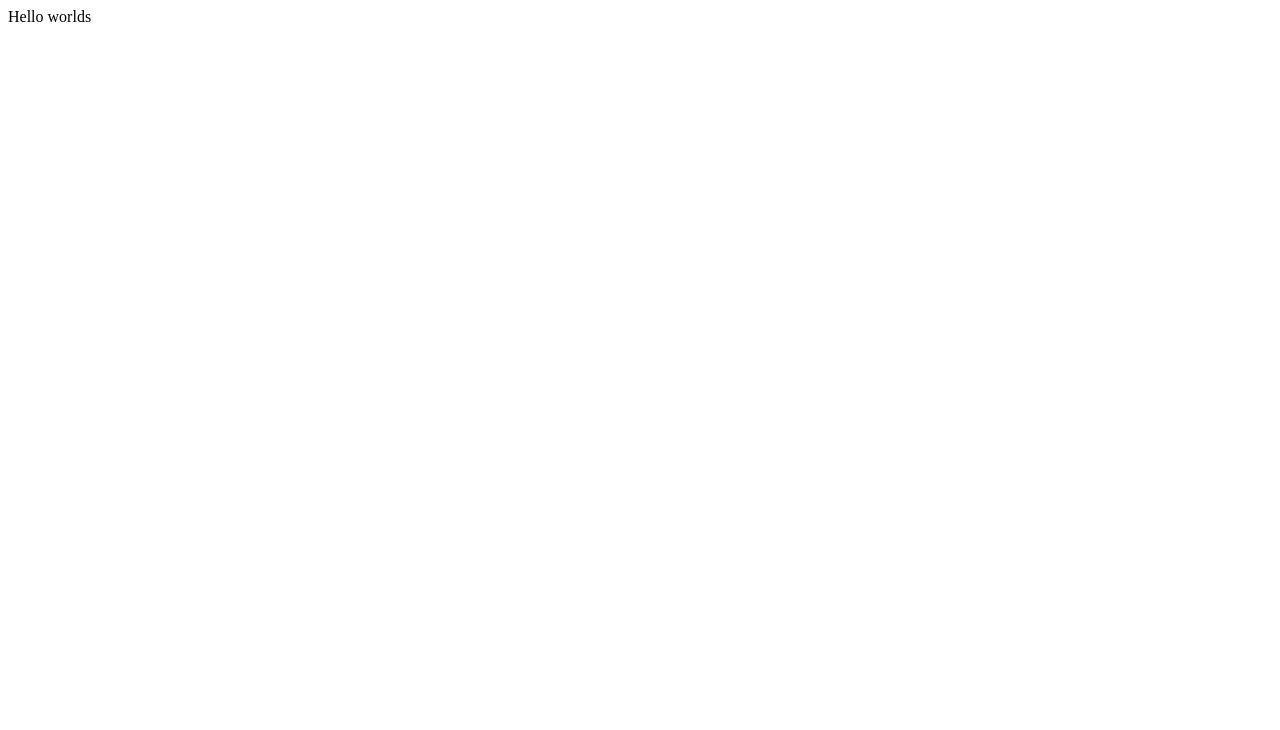
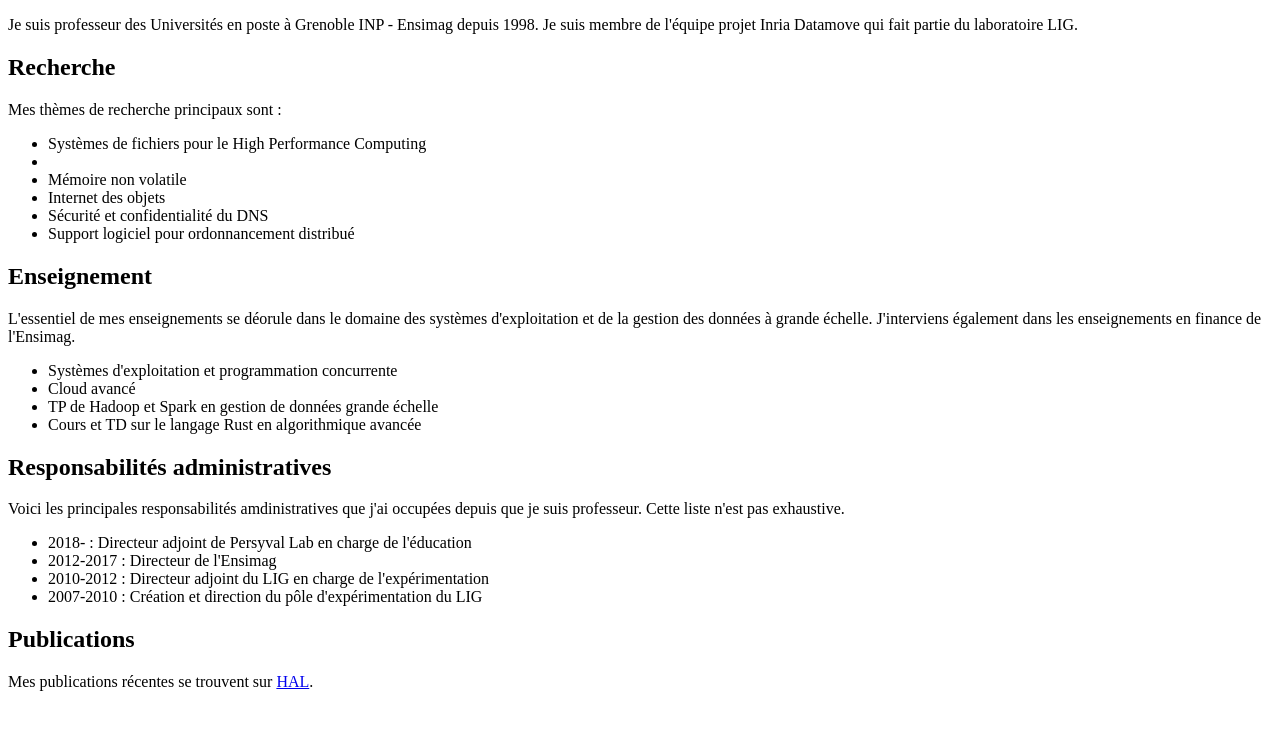
Before and after one commit to yvesdenneulin/yvesdenneulin.github.io, a plain HTML site: page index.html in a window 1280 px wide. Drawn offline with Linux system fonts and the light colour scheme.

Commit message:
Update index.html
Première version

```diff
--- a/index.html
+++ b/index.html
@@ -1 +1,56 @@
-Hello worlds
+<!DOCTYPE HTML PUBLIC "-//W3C//DTD HTML 4.01//EN" "http://www.w3.org/TR/html4/strict.dtd">
+<html dir="ltr" lang="fr">
+	<head>
+		<title>Yves Denneulin</title>
+		<meta http-equiv="Content-Type" content="text/html">
+		<link rel="stylesheet" href="/share/styles/id2005.css" type="text/css" media="screen">
+<meta name= "author" content= "Denneulin Yves">
+<meta name= "robots" content= "index,follow ">
+
+	</head>
+<body>
+<p>
+  Je suis professeur des Universités en poste à Grenoble INP - Ensimag
+  depuis 1998. Je suis membre de l'équipe projet Inria Datamove qui
+  fait partie du laboratoire LIG.
+</p>
+
+
+  <h2>Recherche</H2>
+  Mes thèmes de recherche principaux sont :
+  <ul>
+    <li>Systèmes de fichiers pour le High Performance Computing</li>
+    <li><Optimisation des entrées/sorties dans les architectures parallèles/li>
+    <li>Mémoire non volatile</li>
+    <li>Internet des objets</li>
+    <li>Sécurité et confidentialité du DNS</lI>
+    <li>Support logiciel pour ordonnancement distribué</li>
+  </ul>
+
+  <h2>Enseignement</H2>
+<p>L'essentiel de mes enseignements se déorule dans le domaine des
+  systèmes d'exploitation et de la gestion des données à grande
+  échelle. J'interviens également dans les enseignements en finance de l'Ensimag.
+  </p>
+  <ul>
+    <li>Systèmes d'exploitation et programmation concurrente</li>
+    <li>Cloud avancé </li>
+    <li>TP de Hadoop et Spark en gestion de données grande échelle </li>
+    <li>Cours et TD sur le langage Rust en algorithmique avancée </li>
+  </ul>
+
+  <h2>Responsabilités administratives</h2>
+Voici les principales responsabilités amdinistratives que j'ai
+  occupées depuis que je suis professeur. Cette liste n'est pas exhaustive.
+  <ul>
+    <li> 2018- : Directeur adjoint de Persyval Lab en charge de l'éducation
+    <li> 2012-2017 : Directeur de l'Ensimag</li>
+    <li> 2010-2012 : Directeur adjoint du LIG en charge de l'expérimentation</li>
+    <li> 2007-2010 : Création et direction du pôle d'expérimentation
+    du LIG</li>
+  </ul>
+
+  <h2>Publications</h2>
+  Mes publications récentes se trouvent sur <a href="https://hal.archives-ouvertes.fr/">HAL</a>.
+
+</body>
```
